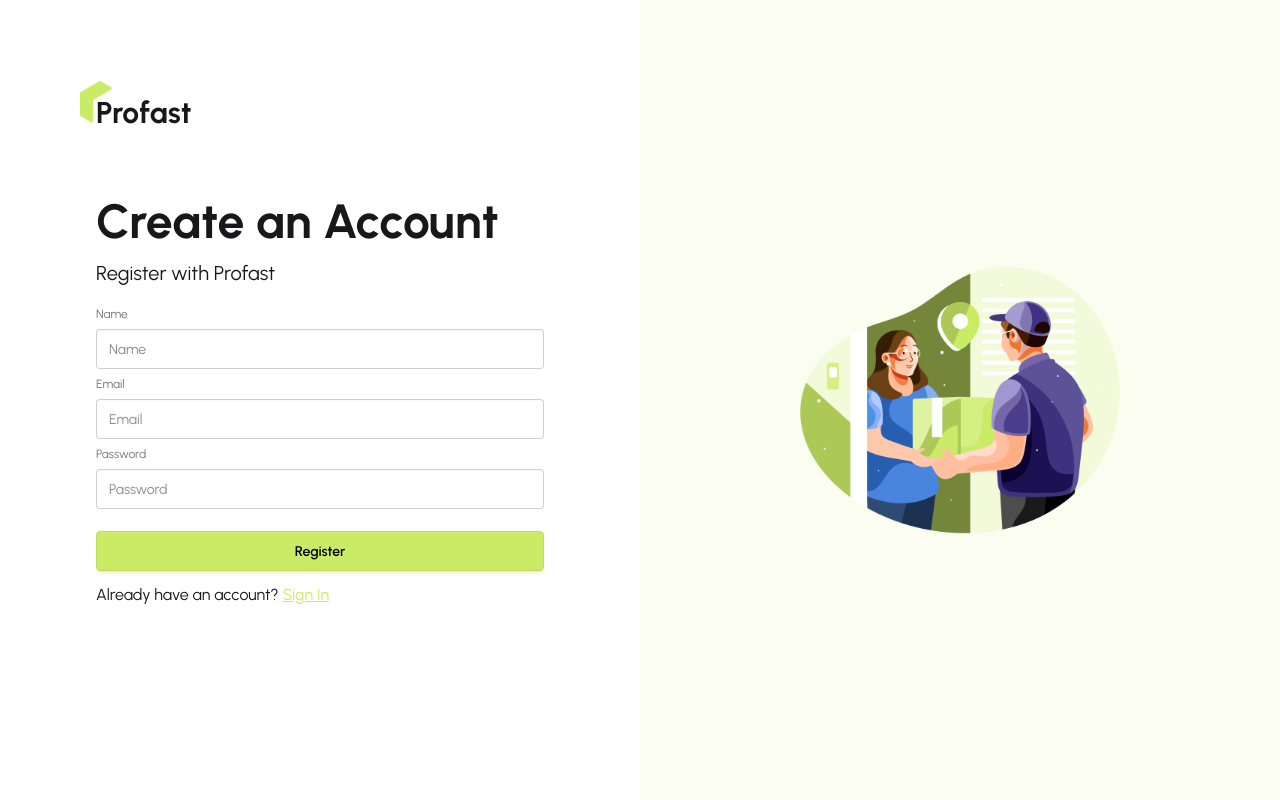
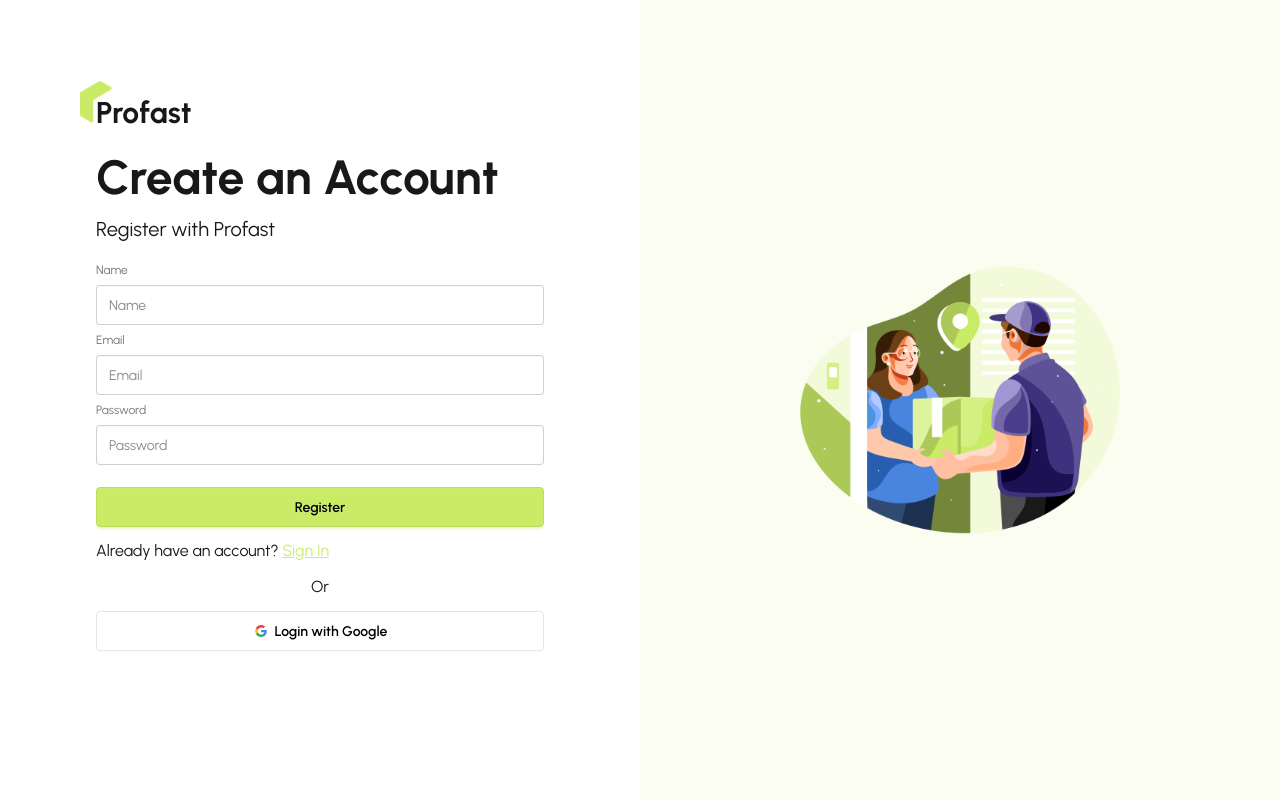
Before and after one commit to istiakiraz/mile-12-profast-client, a React (Vite) app: page /signup in a window 1280 px wide. Built offline with nearby package versions, Linux system fonts and the light colour scheme; no server answers.

Commit message:
added a sign in method

```diff
--- a/src/context/AuthProvider.jsx
+++ b/src/context/AuthProvider.jsx
@@ -2,12 +2,15 @@
 import { AuthContext } from "./AuthContext";
 import {
   createUserWithEmailAndPassword,
+  GoogleAuthProvider,
   onAuthStateChanged,
   signInWithEmailAndPassword,
+  signInWithPopup,
   signOut,
-
 } from "firebase/auth";
 import { auth } from "../firebase/firebase.init";
+
+const googleProvider = new GoogleAuthProvider()
 
 const AuthProvider = ({ children }) => {
   const [user, setUser] = useState(null);
@@ -22,6 +25,12 @@
     setLoading(true);
     return signInWithEmailAndPassword(auth, email, password);
   };
+
+  const googleSignIn = () =>{
+    setLoading(true);
+    return signInWithPopup(auth, googleProvider)
+
+  }
 
   const signOutUser = () => {
     setLoading(true);
@@ -45,6 +54,7 @@
     loading,
     createUser,
     signInUser,
+    googleSignIn,
     signOutUser,
   };
 
--- /dev/null
+++ b/src/pages/Authpages/GoogleLogIn.jsx
@@ -0,0 +1,57 @@
+import React from "react";
+import useAuth from "../../hooks/useAuth";
+
+const GoogleLogIn = () => {
+
+    const {googleSignIn} = useAuth()
+
+    const handleGoogleSignIn = () =>{
+        googleSignIn()
+        .then(result =>{
+            console.log(result.user)
+        }).catch(error =>{
+            console.log(error);
+        })
+    }
+
+
+  return (
+    <div className="text-center mt-3">
+      <p>Or</p>
+
+      {/* Google */}
+      <button onClick={handleGoogleSignIn} className="btn mt-3 w-full bg-white text-black border-[#e5e5e5]">
+        <svg
+          aria-label="Google logo"
+          width="16"
+          height="16"
+          xmlns="http://www.w3.org/2000/svg"
+          viewBox="0 0 512 512"
+        >
+          <g>
+            <path d="m0 0H512V512H0" fill="#fff"></path>
+            <path
+              fill="#34a853"
+              d="M153 292c30 82 118 95 171 60h62v48A192 192 0 0190 341"
+            ></path>
+            <path
+              fill="#4285f4"
+              d="m386 400a140 175 0 0053-179H260v74h102q-7 37-38 57"
+            ></path>
+            <path
+              fill="#fbbc02"
+              d="m90 341a208 200 0 010-171l63 49q-12 37 0 73"
+            ></path>
+            <path
+              fill="#ea4335"
+              d="m153 219c22-69 116-109 179-50l55-54c-78-75-230-72-297 55"
+            ></path>
+          </g>
+        </svg>
+        Login with Google
+      </button>
+    </div>
+  );
+};
+
+export default GoogleLogIn;
--- a/src/pages/Authpages/SignIn.jsx
+++ b/src/pages/Authpages/SignIn.jsx
@@ -1,12 +1,27 @@
 import React from "react";
 import { useForm } from "react-hook-form";
 import { Link } from "react-router";
+import GoogleLogIn from "./GoogleLogIn";
+import useAuth from "../../hooks/useAuth";
 
 const SignIn = () => {
   const { register, handleSubmit,  formState: { errors }, } = useForm();
 
+  const {signInUser,} = useAuth()
+
+
+
   const onSubmit = (data) => {
     console.log(data);
+
+    signInUser(data.email, data.password)
+    .then(result=>{
+        console.log(result.user)
+    })
+    .catch(error =>{
+        console.log(error);
+    })
+
   };
 
   return (
@@ -52,6 +67,7 @@
         </fieldset>
       </form>
        <p className='text-[16px] mt-2 ' >Don’t have any account?  <Link to='/signup' > <span className='text-secondary underline hover:text-green-800' >Register</span> </Link></p>
+       <GoogleLogIn></GoogleLogIn>
     </div>
   );
 };
--- a/src/pages/Authpages/SignUp.jsx
+++ b/src/pages/Authpages/SignUp.jsx
@@ -2,6 +2,7 @@
 import { useForm } from "react-hook-form";
 import { Link } from "react-router";
 import useAuth from "../../hooks/useAuth";
+import GoogleLogIn from "./GoogleLogIn";
 
 const SignUp = () => {
 
@@ -100,6 +101,7 @@
           </span>{" "}
         </Link>
       </p>
+      <GoogleLogIn></GoogleLogIn>
     </div>
   );
 };
--- /dev/null
+++ b/src/routes/PrivateRoute.jsx
@@ -0,0 +1,26 @@
+import React from 'react';
+import useAuth from '../hooks/useAuth';
+import { Navigate } from 'react-router';
+
+const PrivateRoute = ({children}) => {
+
+    const {user, loading} = useAuth();
+
+    if(loading){
+        return <div className='text-secondary' >
+            <span className="loading loading-bars loading-xl"></span>
+            <span className="loading loading-bars loading-xl"></span>
+            <span className="loading loading-bars loading-xl"></span>
+            <span className="loading loading-bars loading-xl"></span>
+        </div>
+    }
+
+    if(!user){
+        <Navigate to='/signin'></Navigate>
+    }
+
+
+    return children;
+};
+
+export default PrivateRoute;
--- a/src/shared/Logo.jsx
+++ b/src/shared/Logo.jsx
@@ -1,13 +1,17 @@
 import React from 'react';
 import logo from '../assets/pic/logo.png'
+import { Link } from 'react-router';
 
 const Logo = () => {
     return (
 
+          <div>
+               <Link to='/' >
                <div className='flex items-end'>
             <img className='mb-2 w-8 ' src={logo} alt="pro fast logo" />
             <p className=' font-bold -ml-4 text-3xl' >Profast</p>
-        </div>
+        </div></Link>
+          </div>
 
     );
 };
--- a/src/shared/Navbar.jsx
+++ b/src/shared/Navbar.jsx
@@ -1,8 +1,23 @@
 import React from "react";
-import { NavLink } from "react-router";
+import { Link, NavLink } from "react-router";
 import Logo from "./Logo";
+import useAuth from "../hooks/useAuth";
 
 const Navbar = () => {
+
+  const {user, signOutUser  } = useAuth()
+
+  const handleSignOut = () =>{
+
+    signOutUser()
+    .then(()=>{
+
+    })
+    .catch(error => {
+      console.log(error);
+    })
+
+  }
 
   const navLinks = (
     <>
@@ -44,9 +59,9 @@
             {navLinks}
           </ul>
         </div>
-        <a className="btn btn-ghost  text-sm">
+        <div className="btn btn-ghost  text-sm">
             <Logo></Logo>
-        </a>
+        </div>
       </div>
       <div className="navbar-center hidden lg:flex">
         <ul className="menu menu-horizontal px-1">
@@ -54,7 +69,9 @@
         </ul>
       </div>
       <div className="navbar-end">
-        <a className="btn">Button</a>
+        {
+          user ? <button onClick={handleSignOut} className="btn bg-secondary" >Sign Out</button> : <Link to='/signin' ><button className="btn bg-secondary" >Sign In</button></Link>
+        }
       </div>
     </div>
   );
```
